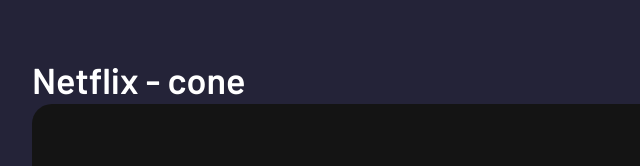
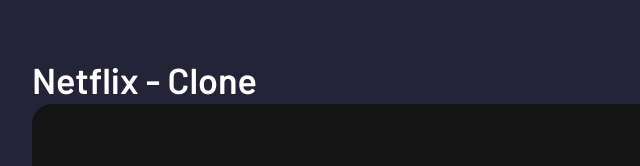
Before and after one commit to abhishek-06-singh/portfolio, a plain HTML site: page index.html in a window 1280 px wide. Shown: the part 2434-2600 px from the top of the page, 103-743 px from the left. Drawn offline with nearby package versions, Linux system fonts and the light colour scheme.

Commit message:
Update index.html

```diff
--- a/index.html
+++ b/index.html
@@ -211,7 +211,7 @@
             </li>
 
             <li>
-              <h3 class="h3 card-title">Netflix - cone</h3>
+              <h3 class="h3 card-title">Netflix - Clone</h3>
               <a href="https://teal-longma-83efde.netlify.app/" class="portfolio-card" style="background-image: url('./assets/images/n-clone.png')">
                 <div class="card-content">
 
```
